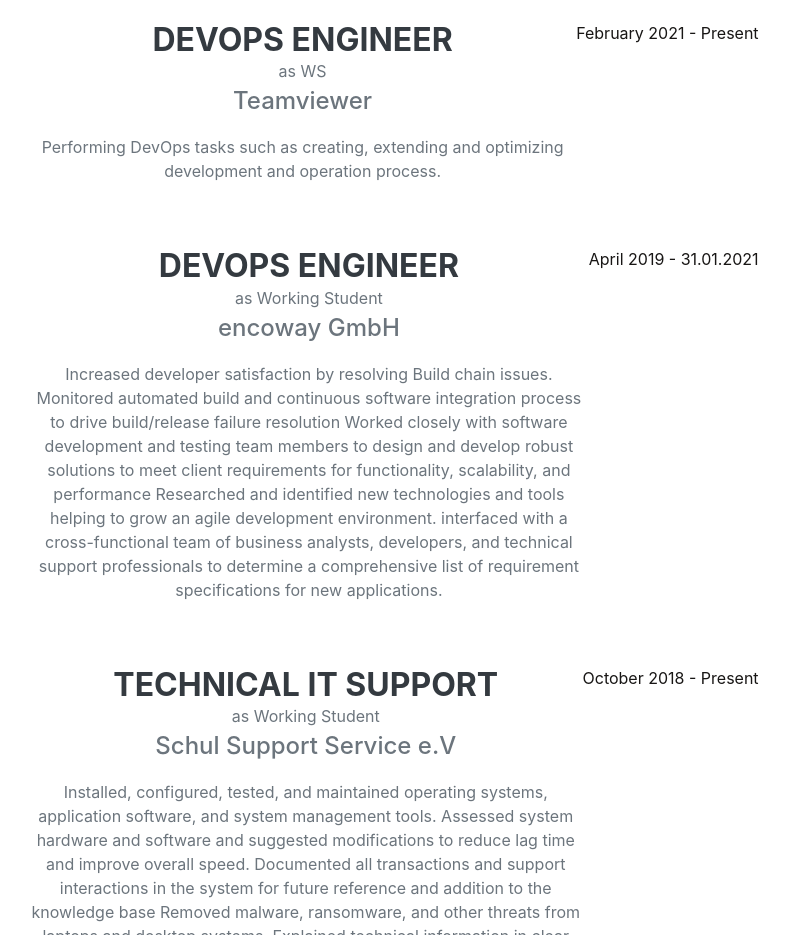
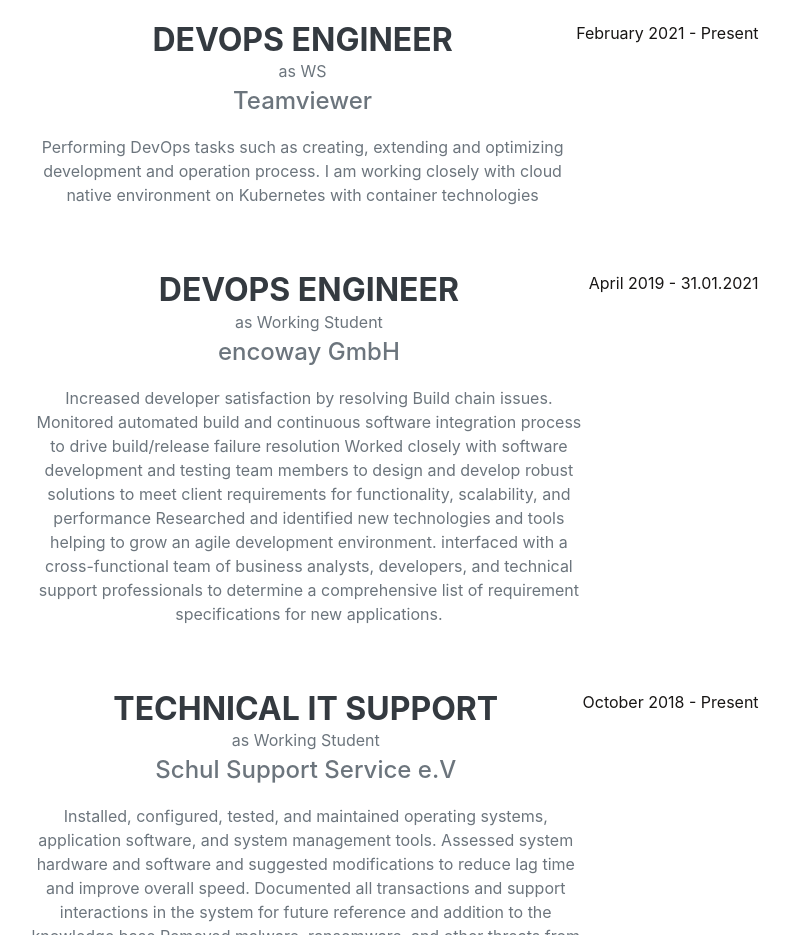
Before and after one commit to mbaykara/archive.mbaykara, a plain HTML site: page index.html in a window 1280 px wide. Shown: the part 860-1795 px from the top of the page, without its empty margins (291-1080 px from the left). Drawn offline with nearby package versions, Linux system fonts and the light colour scheme; a web font is replaced by a local one.

Commit message:
Update index.html

```diff
--- a/index.html
+++ b/index.html
@@ -66,7 +66,8 @@
                         <div class="flex-grow-1">
                             <h3 class="mb-0">DevOps Engineer</h3> as WS
                             <div class="subheading mb-3"> Teamviewer </div>
-                            <p>Performing DevOps tasks such as creating, extending and optimizing development and operation process.</p>
+                            <p>Performing DevOps tasks such as creating, extending and optimizing development and operation process. I am working closely with
+                            cloud native environment on Kubernetes with container technologies</p>
                         </div>
                         <div class="flex-shrink-0"><span class="text-primary">February 2021 - Present</span></div>
                     </div>
```
